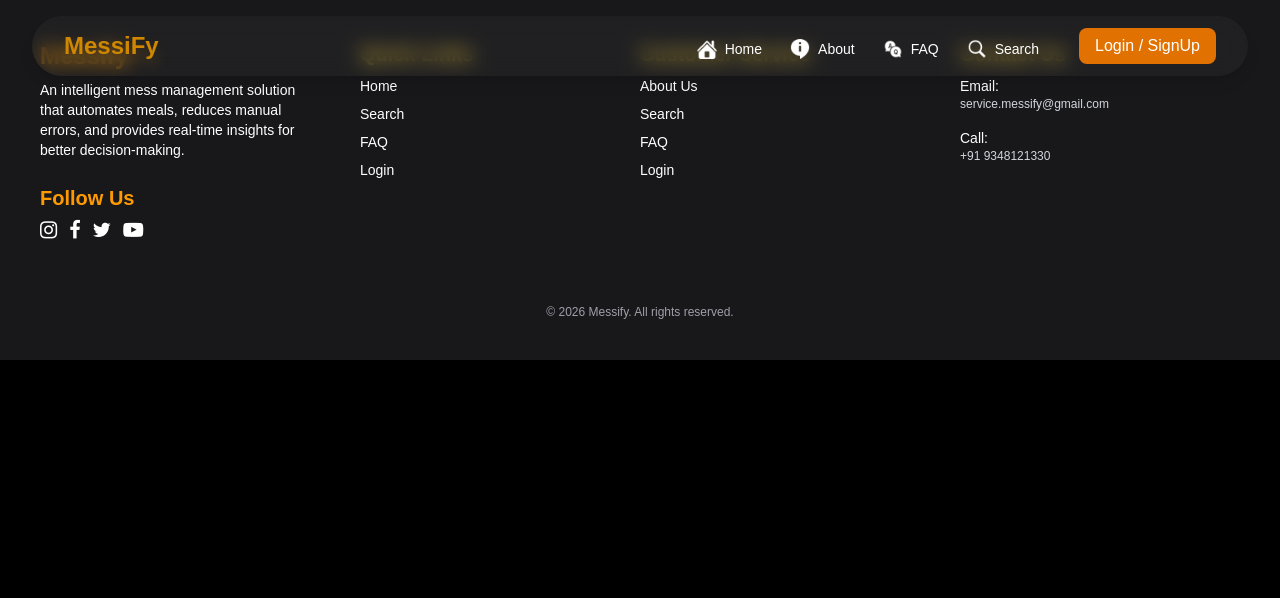
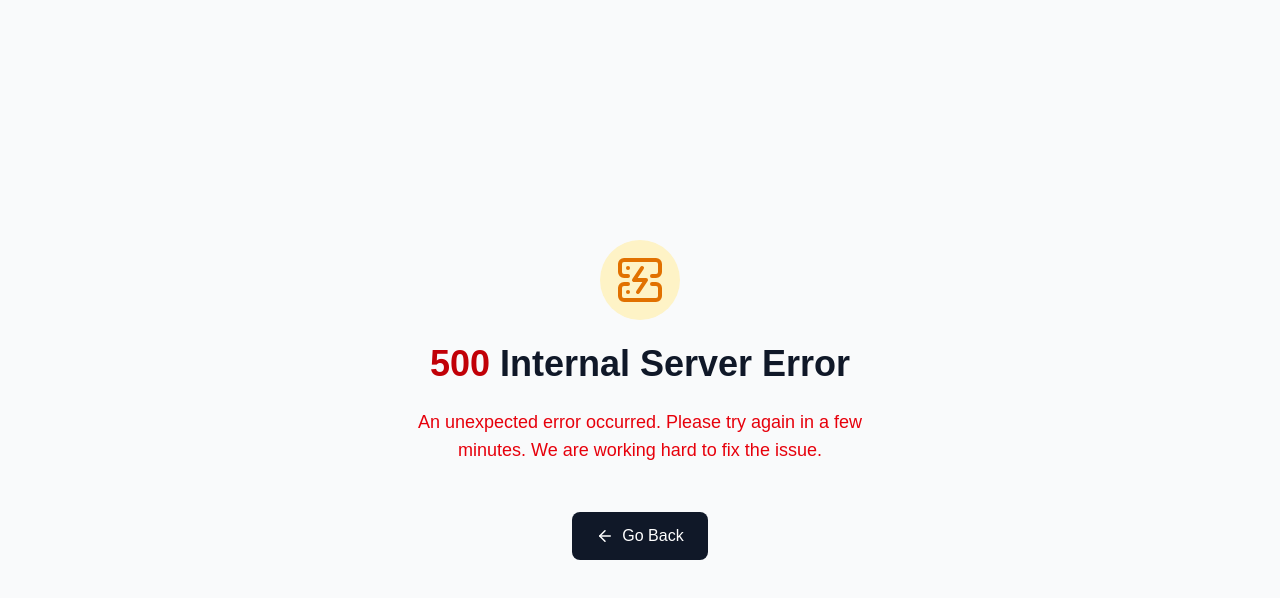
Before and after one commit to sourav-sahoo2005/Messify, a React (Vite) app: page /error in a window 1280 px wide. Shown: the top 598 px of the page. Built offline with nearby package versions, Linux system fonts and the light colour scheme; a web font is replaced by a local one.

Commit message:
developement of internal server error component and add it into a route and navigate

```diff
--- a/src/App.jsx
+++ b/src/App.jsx
@@ -16,6 +16,7 @@ import AdminLayout from './Components/AdminLayout/AdminLayout'
 import ProtectedRoute from './Components/ProtectedRoute/ProtectedRoute'
 import UnderDevelope from './Components/ErrorPage/UnderDevelope';
 import MealTrackingDashboard from './Components/AdminLayout/MealTrackingDashboard';
+import InternalServerError from './Components/ErrorPage/InternalServerError';
 
 
 const App = () => {
@@ -55,8 +56,9 @@ const App = () => {
         <Route path='/mess/:id' element={<UnderDevelope />} />
         <Route element={<ProtectedRoute />}>
           <Route path='/admin/profile/*' element={<AdminLayout />} />
-          <Route path='/:messingId/messing-dashboard' element ={ <MealTrackingDashboard/>} />
+          <Route path='/:messingId/messing-dashboard' element={<MealTrackingDashboard />} />
         </Route>
+        <Route path='/error' element={<InternalServerError />} />
 
       </Routes >
       <Footer />
--- a/src/Components/AdminLayout/AdminLayout.jsx
+++ b/src/Components/AdminLayout/AdminLayout.jsx
@@ -12,6 +12,7 @@ import Msgpopup from '../Login/Msgpopup';
 import MealTrackingDashboard from './MealTrackingDashboard';
 import TrackMeal from './TrackMeal';
 import { useLocation, Link } from 'react-router'
+
 
 
 
--- a/src/Components/AdminLayout/MakeManagerPopup.jsx
+++ b/src/Components/AdminLayout/MakeManagerPopup.jsx
@@ -1,12 +1,11 @@
 import React, { useState } from 'react';
 import { X, Search, CheckSquare, Square, UserPlus } from 'lucide-react';
+import { useNavigate } from 'react-router';
 import axios from 'axios';
 
 const MakeManagerPopup = ({ isOpen, onClose, customers, fetchUsers }) => {
 
-
-
-
+    const navigate = useNavigate();
     const [selectedIds, setSelectedIds] = useState([]);
     const [searchTerm, setSearchTerm] = useState('');
 
@@ -35,14 +34,19 @@ const MakeManagerPopup = ({ isOpen, onClose, customers, fetchUsers }) => {
 
     const makeManager = async function () {
         // console.log(selectedIds);
+        try {
 
-        const response = await axios.post(`${import.meta.env.VITE_BACKEND_URL}/owner/make-manager`, { managerIds: selectedIds, customerIds: filteredCustomers.map(c => c._id) }, { withCredentials: true });
-        console.log(response.data);
-        if (response.status === 200) {
+            const response = await axios.post(`${import.meta.env.VITE_BACKEND_URL}/owner/make-manager`, { managerIds: selectedIds, customerIds: filteredCustomers.map(c => c._id) }, { withCredentials: true });
+            console.log(response.data);
+            if (response.status === 200) {
 
-            onClose();
-            fetchUsers();
+                onClose();
+                fetchUsers();
 
+            }
+        } catch (err) {
+            navigate('/error')
+            console.error(err);
         }
     }
 
--- a/src/Components/AdminLayout/MessProfile.jsx
+++ b/src/Components/AdminLayout/MessProfile.jsx
@@ -5,7 +5,7 @@ const MessProfile = ({ data }) => {
     if (!data) return <div className="p-8 text-center">Loading profile...</div>;
 
     return (
-        <div className="max-w-full mx-auto p-2 bg-gray-50 min-h-screen">
+        <div className="max-w-full mx-auto  bg-gray-50 min-h-screen">
             {/* Header Section */}
             <div className="bg-white rounded-2xl shadow-sm p-8 mb-6 border border-gray-100">
                 <div className="flex flex-col md:flex-row justify-between items-start md:items-center gap-4">
--- a/src/Components/ErrorPage/UnderDevelope.jsx
+++ b/src/Components/ErrorPage/InternalServerError.jsx
@@ -1,22 +1,21 @@
 import React from 'react'
-import { Hammer, ArrowLeft } from 'lucide-react';
+import { ServerCrash, ArrowLeft } from 'lucide-react';
 
-const UnderDevelope = () => {
+const InternalServerError = () => {
     return (
         <div className="min-h-screen w-full flex flex-col items-center justify-center bg-gray-50 px-4 absolute z-100 ">
             <div className="text-center space-y-6 max-w-lg">
                 {/* Icon/Illustration */}
                 <div className="flex justify-center">
-                    <div className="p-4 bg-amber-100 rounded-full animate-bounce">
-                        <Hammer size={48} className="text-amber-600" />
+                    <div className="p-4 bg-amber-100 rounded-full ">
+                        <ServerCrash size={48} className="text-amber-600" />
                     </div>
                 </div>
 
                 {/* Text Content */}
-                <h1 className="text-4xl font-bold text-gray-900">Under Construction</h1>
-                <p className="text-lg text-gray-600">
-                    We're currently working hard to bring you something amazing.
-                    This page is under development and will be live soon!
+                <h1 className="text-4xl font-bold text-gray-900"><span className='text-red-700'>500</span> Internal Server Error</h1>
+                <p className="text-lg text-red-600">
+                    An unexpected error occurred. Please try again in a few minutes. We are working hard to fix the issue.
                 </p>
 
                 {/* Action Buttons */}
@@ -34,4 +33,4 @@ const UnderDevelope = () => {
     )
 }
 
-export default UnderDevelope
+export default InternalServerError
--- a/src/Components/Login/Login.jsx
+++ b/src/Components/Login/Login.jsx
@@ -59,6 +59,7 @@ const Login = () => {
             }
 
         } catch (e) {
+             navigate('/error')
             console.error("Login Error:", e);
             setServerMsg("Server error. Please try again.");
         }
@@ -83,6 +84,7 @@ const Login = () => {
                 navigate('/admin/profile');
             }
         } catch (e) {
+            navigate('/error')
             console.error("This is not JSON! It's likely an HTML error page.");
             setServerMsg("Server error. Please try again.");
         }
```
